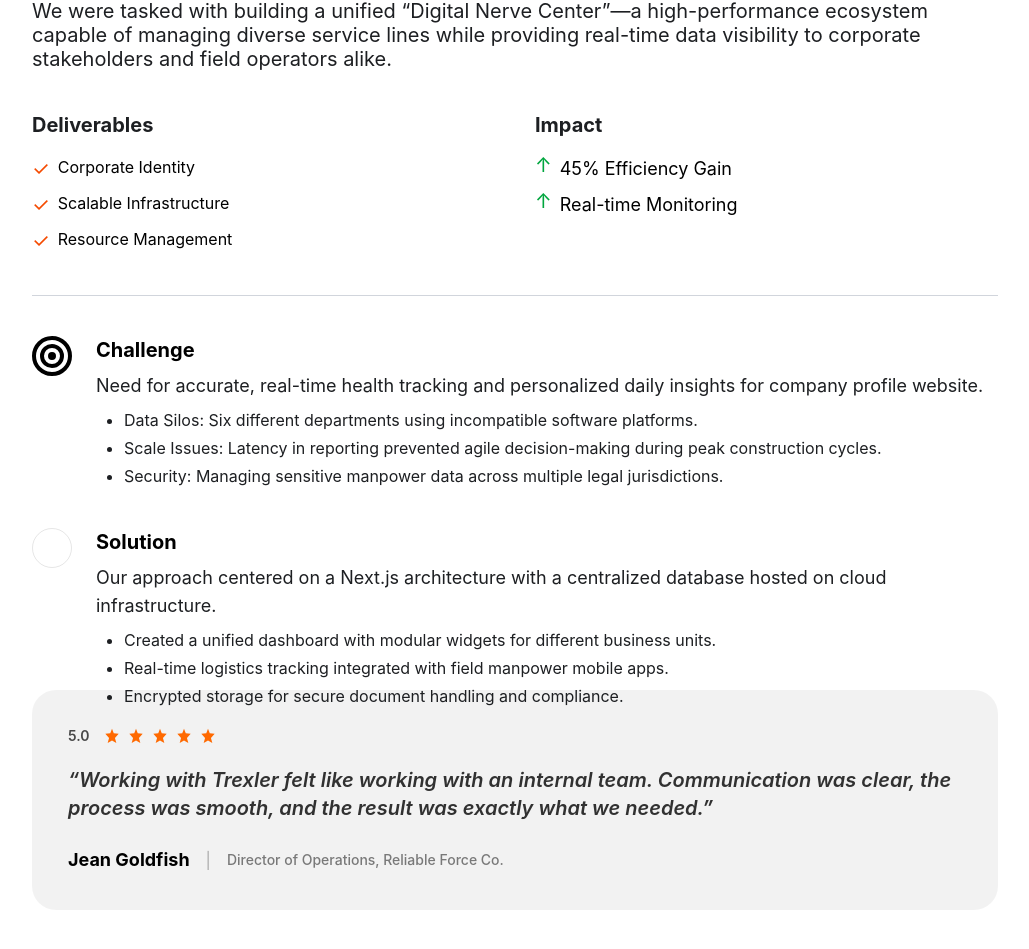
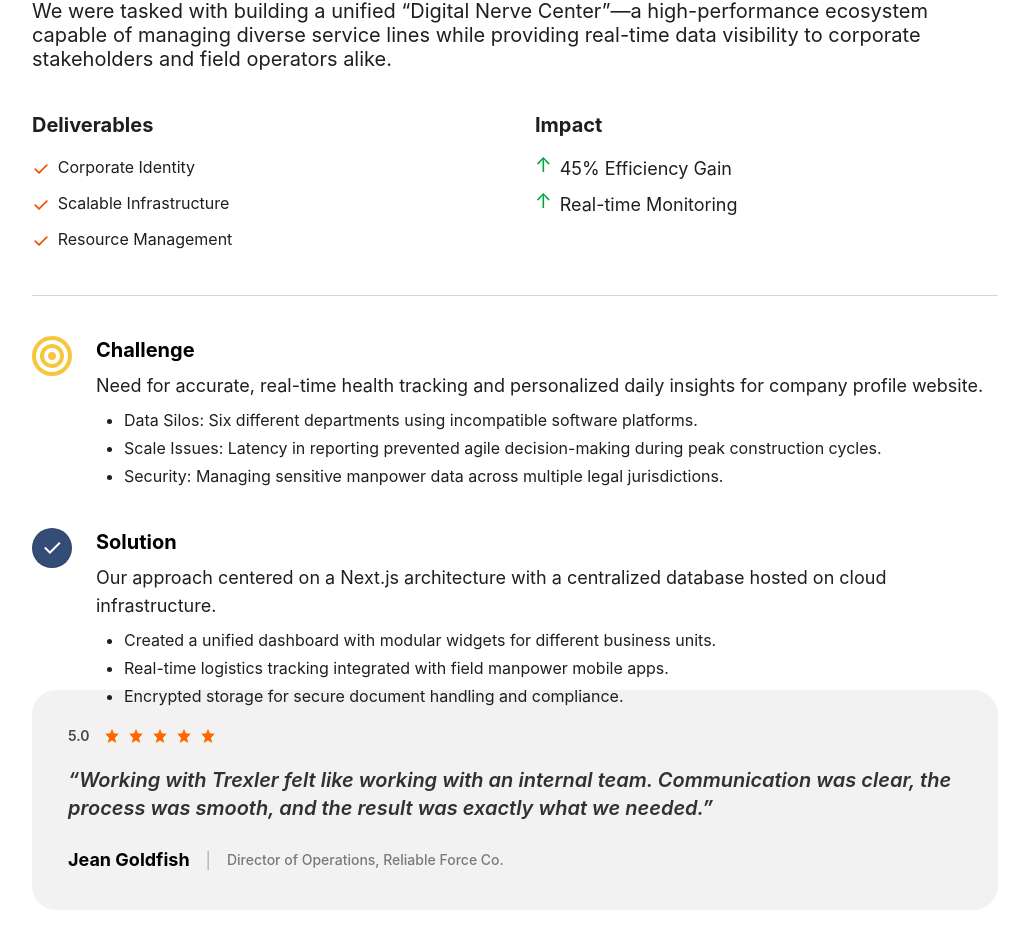
Before and after one commit to Ranger-DRAX/trexler-landing, a Next.js app: page /projects in a window 1280 px wide. Shown: the part 1133-2082 px from the top of the page, without its empty margins (210-1239 px from the left). Built offline with nearby package versions, Linux system fonts and the light colour scheme.

Commit message:
refactor: changed some bg color to the correct form

```diff
--- a/src/components/ui/CheckItem.tsx
+++ b/src/components/ui/CheckItem.tsx
@@ -4,7 +4,7 @@ type CheckItemProps = { children: React.ReactNode };
 
 export function CheckItem({ children }: CheckItemProps) {
   return (
-    <li className="text-trexler-dark flex items-start gap-2 text-lg">
+    <li className="text-primary flex items-start gap-2 text-lg">
       <span className="text-xl text-orange-600">✓</span>
       <span className="text-base">{children}</span>
     </li>
--- a/src/components/ui/IconBox.tsx
+++ b/src/components/ui/IconBox.tsx
@@ -9,12 +9,12 @@ export function IconBox({ variant }: IconBoxProps) {
     <div className="flex">
       {isChallenge ? (
         <div className="relative h-10 w-10">
-          <span className="border-trexler-yellow absolute inset-0 rounded-full border-4" />
-          <span className="border-trexler-yellow absolute inset-2 rounded-full border-4" />
-          <span className="border-trexler-yellow absolute inset-4 rounded-full border-4" />
+          <span className="border-accent absolute inset-0 rounded-full border-4" />
+          <span className="border-accent absolute inset-2 rounded-full border-4" />
+          <span className="border-accent absolute inset-4 rounded-full border-4" />
         </div>
       ) : (
-        <div className="bg-trexler-blue grid h-10 w-10 place-items-center rounded-3xl border border-black/10">
+        <div className="bg-secondary grid h-10 w-10 place-items-center rounded-3xl border border-black/10">
           <span className="text-2xl text-white">✓</span>
         </div>
       )}
--- a/src/components/ui/UpItem.tsx
+++ b/src/components/ui/UpItem.tsx
@@ -4,7 +4,7 @@ type UpItemProps = { children: React.ReactNode };
 
 export function UpItem({ children }: UpItemProps) {
   return (
-    <li className="text-trexler-dark flex items-start gap-2 text-lg">
+    <li className="text-primary flex items-start gap-2 text-lg">
       <span className="-mt-1 text-xl text-green-600">↑</span>
       <span>{children}</span>
     </li>
```
